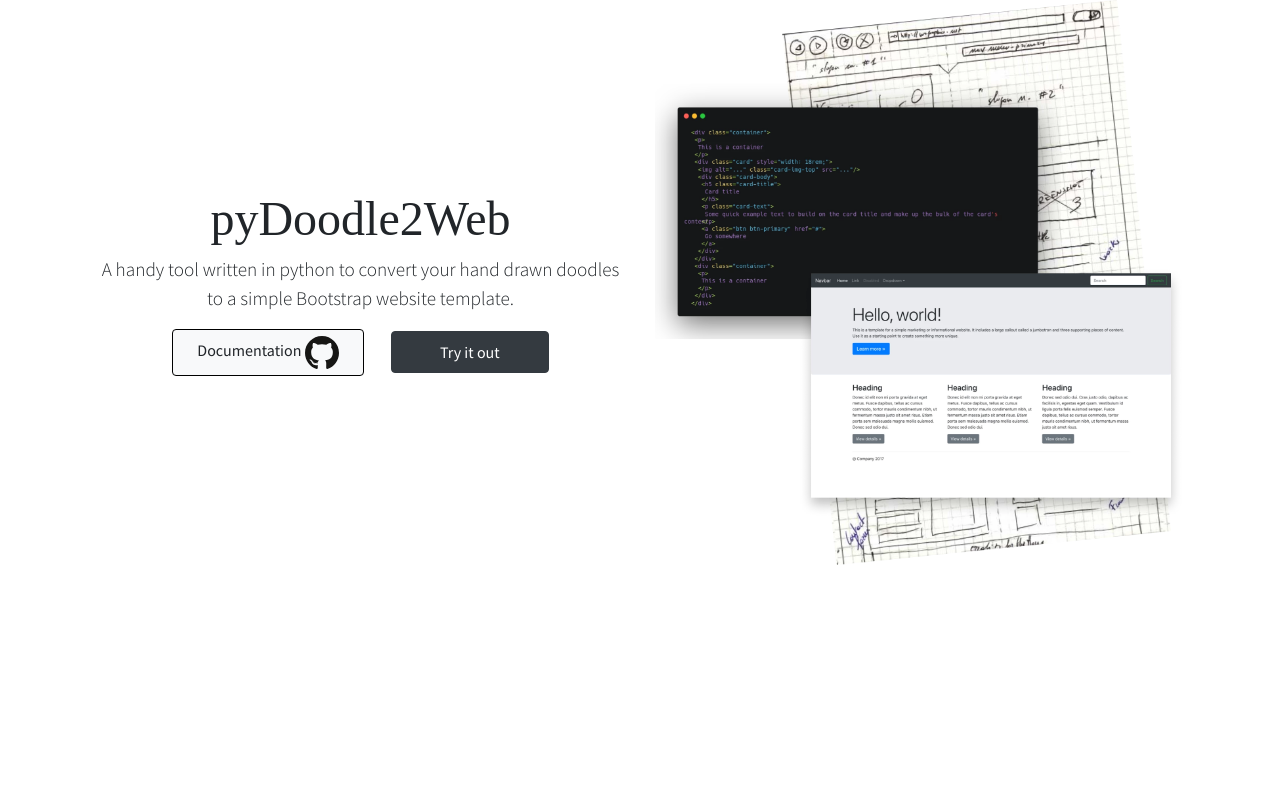
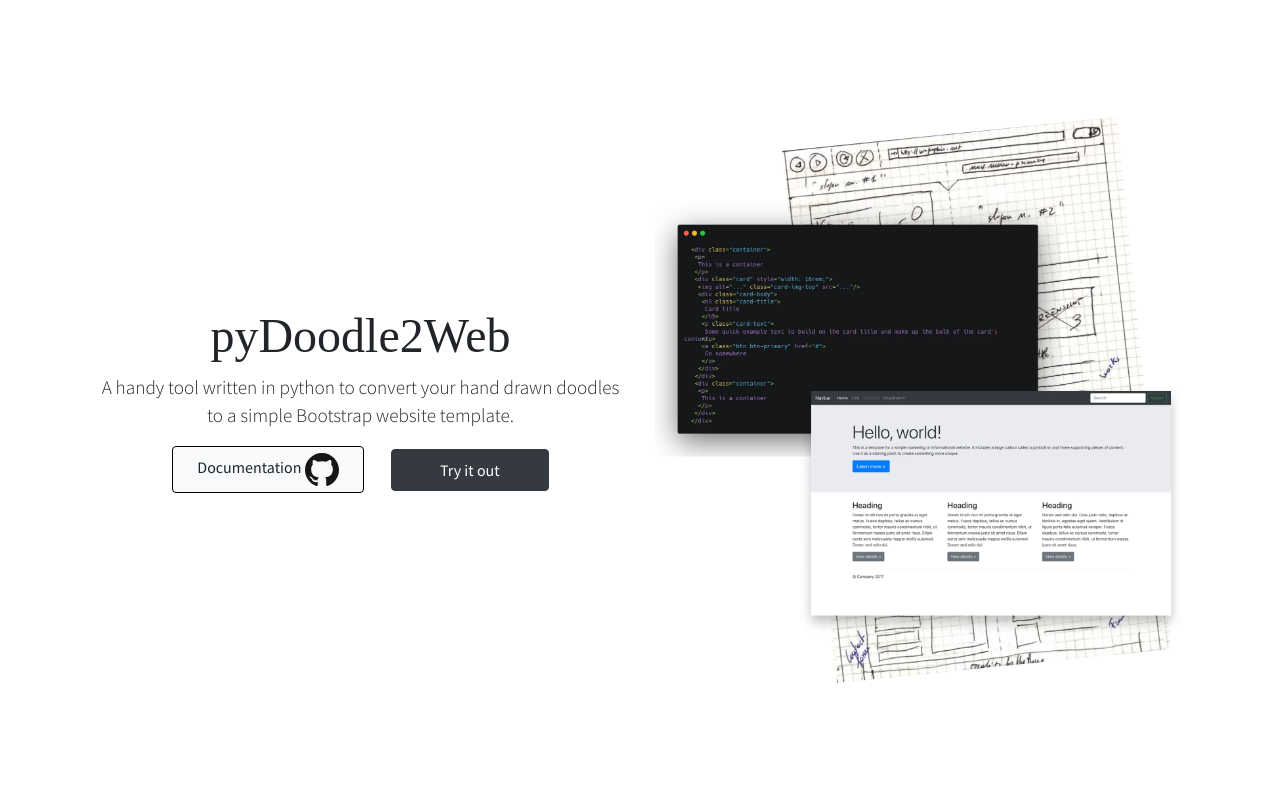
Before and after one commit to therexone/pyDoodle2Web-Interface, a Django app: page / in a window 1280 px wide. Run offline with Django 3.2, Linux system fonts and the light colour scheme; some libraries are stand-ins or nearby versions; some web fonts are replaced.

Commit message:
minor layout fix

```diff
--- a/pyD2W/templates/base.html
+++ b/pyD2W/templates/base.html
@@ -14,7 +14,7 @@
     <title>pyDoodle2Web</title>
 </head>
 
-<body style="margin: 0; padding: 0; font-family: 'Source Sans Pro', sans-serif;">
+<body style="margin: 0; padding: 0; font-family: 'Source Sans Pro', sans-serif ;height: 100vh;">
 
     {% block content %}
     {% endblock %}
--- a/pyD2W/templates/home.html
+++ b/pyD2W/templates/home.html
@@ -2,7 +2,7 @@
 {% extends 'base.html' %}
 {% block content %}
   <div class="container-fluid main px-5" style="height: 100vh;">
-    <div class="row px-5">
+    <div class="row px-5 mt-auto" style="height: 100%;">
       <div class="col-lg-6 align-self-center text-center">
         <h1 style="font-size: 3rem ; font-family: 'Dekko', cursive;">pyDoodle2Web</h1>
         <p style="font-family: 'Source Sans Pro', sans-serif;font-weight: 300; font-size: 1.2rem;">A handy tool written
@@ -19,7 +19,7 @@
         <a href="/upload/" role="button" class="btn btn-dark px-5 py-2 ml-2">Try it out</a>
 
       </div>
-      <div class="col-lg-6">
+      <div class="col-lg-6 align-self-center">
         {% load static %}
         <img src="{% static "assets/rhs-images.webp" %}" class="img-fluid" alt="My image">
       </div>
```
